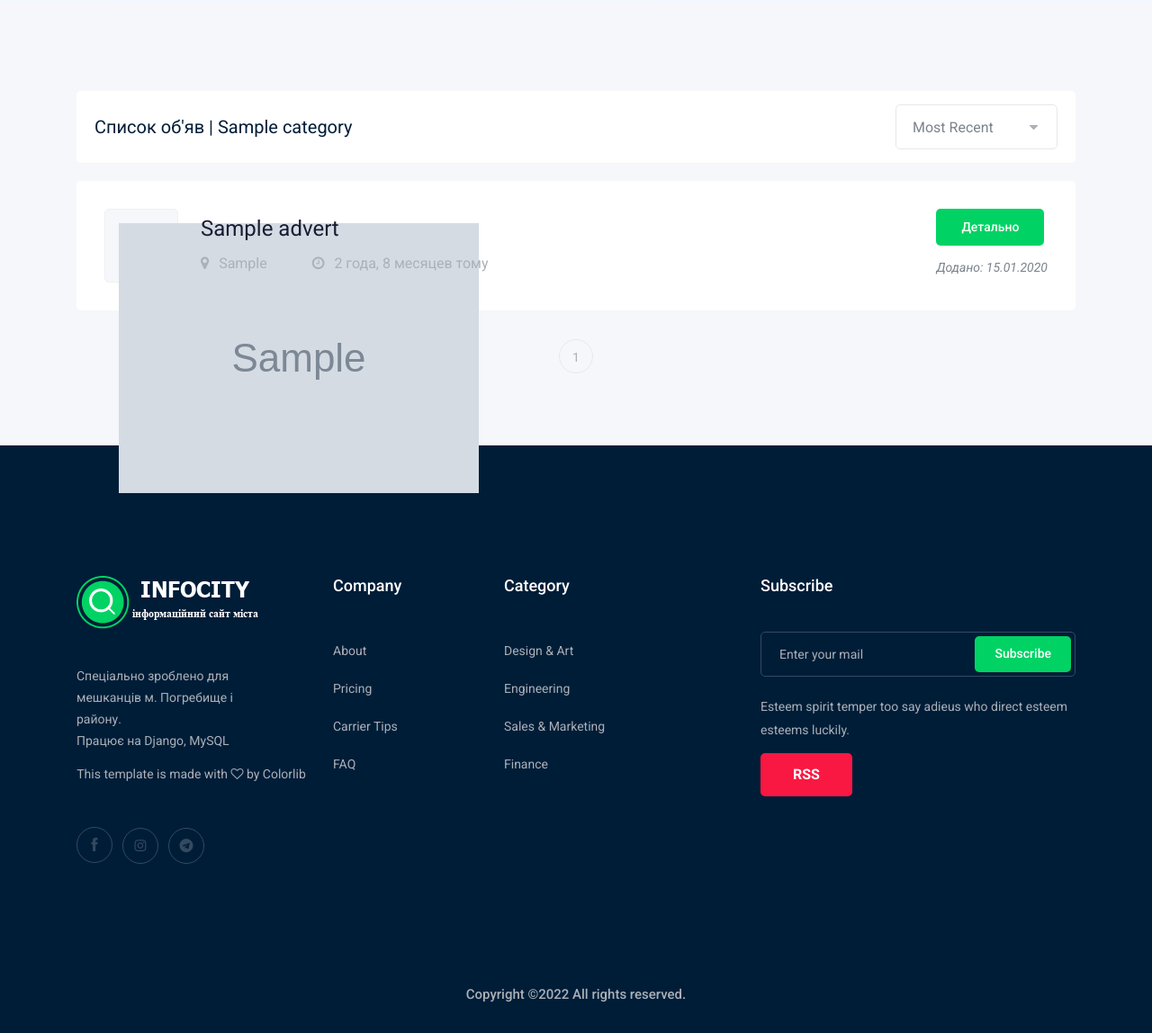
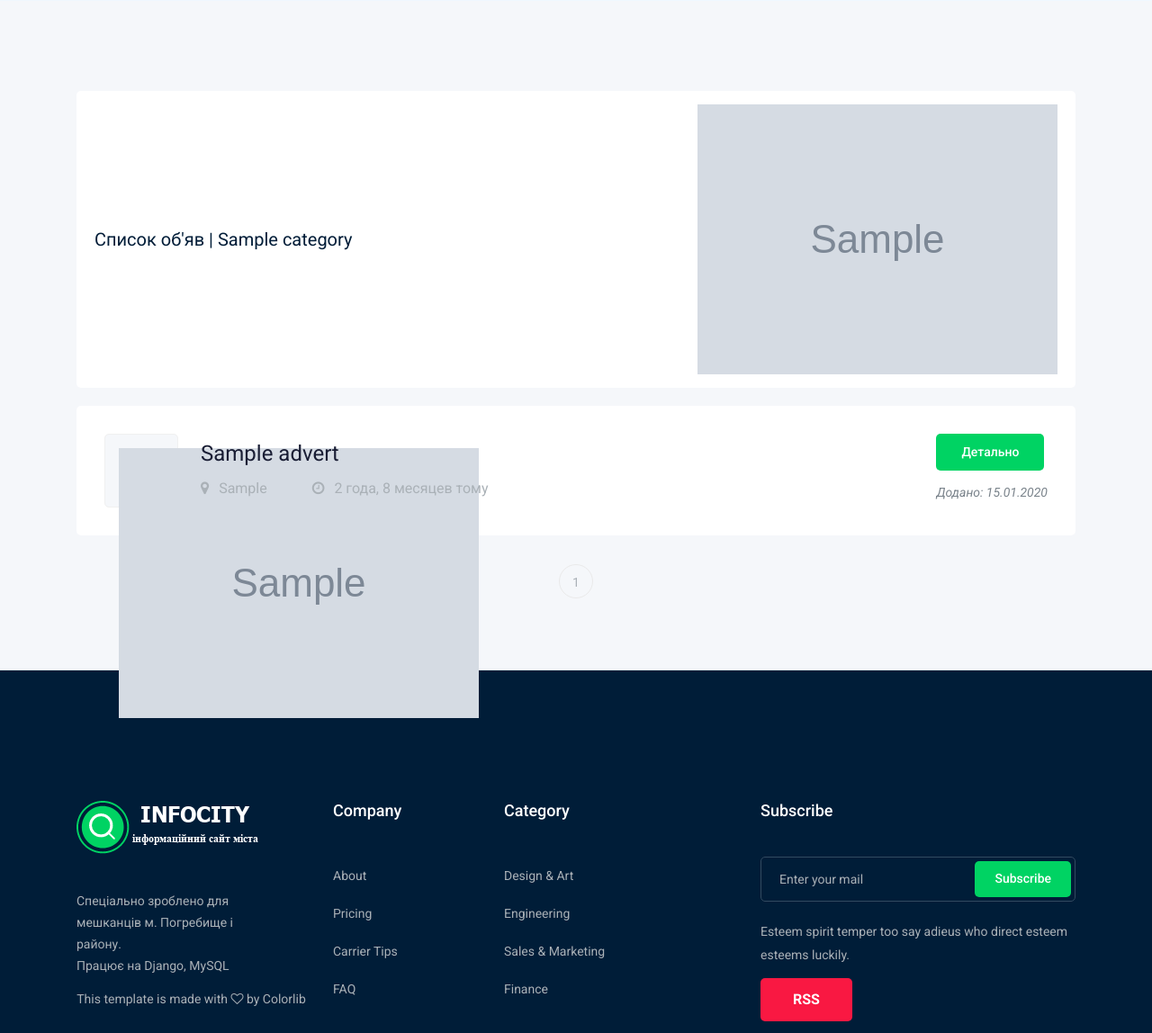
Before and after one commit to sinner885/infopogreb_project, a Django app: page /category/1 in a window 1280 px wide. Shown: the part 350-1498 px from the top of the page at 90% size. Before the commit the page ends 1464 px from the top, so only its background shows below. Run offline with Django 4.2, Linux system fonts and the light colour scheme; tables that the repository leaves empty hold one stand-in row (values such as "Sample post"); grey boxes marked "Sample" are stand-in pictures; some libraries are stand-ins or nearby versions.

Commit message:
косметика

```diff
--- a/infopogreb/advert/templates/advert/category.html
+++ b/infopogreb/advert/templates/advert/category.html
@@ -18,18 +18,11 @@
                             </div>
                             <div class="col-md-6">
                                 <div class="serch_cat d-flex justify-content-end">
-                                    <select>
-                                        <option data-display="Most Recent">Most Recent</option>
-
-                                            {% for category in categorys %}
-                                            <option data-display="Most Recent">
-                                            <a href="/category/{{ category.pk }}">
-                                            {{ category.name }}
-                                            </a>
-                                            </option>
-                                        {% endfor %}
-
-                                    </select>
+                                    <div class="thumb">
+                                        {% if category.icon %}
+                                        <img src="{{ category.icon.url }}" alt="" >
+                                        {% endif %}
+                                    </div>
                                 </div>
                             </div>
                         </div>
--- a/infopogreb/advert/templates/advert/home.html
+++ b/infopogreb/advert/templates/advert/home.html
@@ -1,6 +1,10 @@
 {% extends 'base.html' %}
 {% load static %}
+
+{% block title %}
     Гловна |{{ block.super }}
+{% endblock %}
+
 {% block content %}
 
 <!-- catagory_area_start  -->
```
